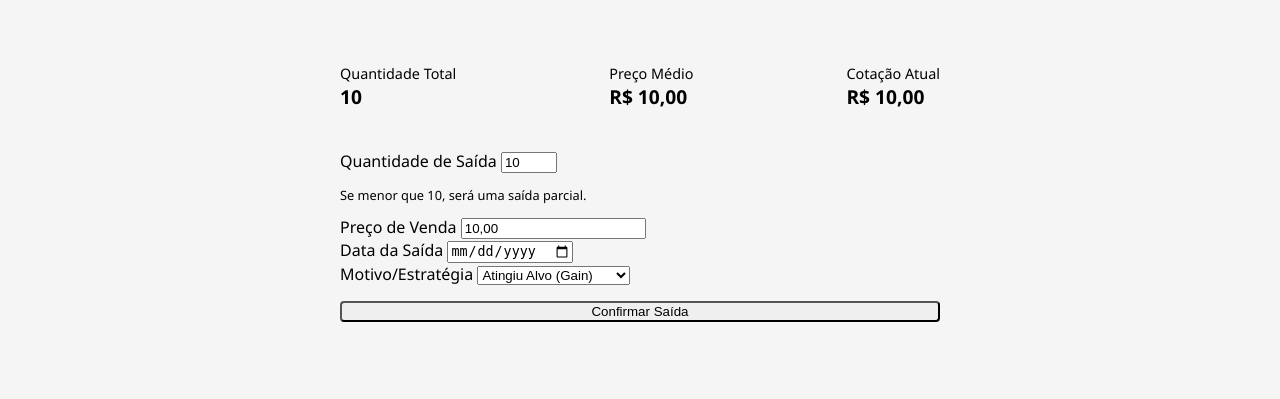
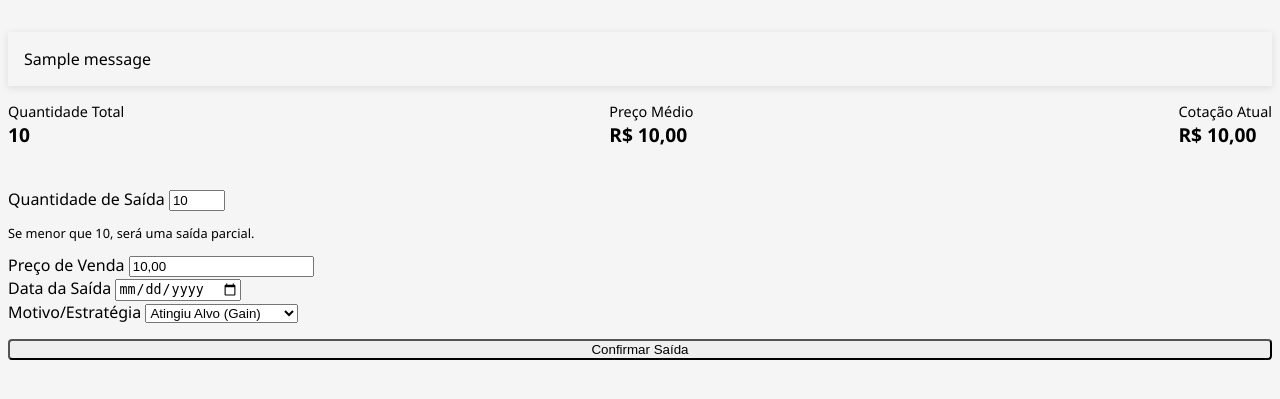
Before and after one commit to Ozeus1/controleacoes, a Python web app: template controle_acoes/templates/exit.html in a window 1280 px wide. Shown: the part 108-507 px from the top of the page. Run offline with Jinja, Linux system fonts and the light colour scheme; the template is opened without the code that fills it: most values are stand-ins (such as "Sample title", 1, 10 or a date in 2020); one stand-in notice (Sample message) is shown.

Commit message:
UI Fix: Add Flash Messages to Exit Page to show errors

```diff
--- a/controle_acoes/templates/exit.html
+++ b/controle_acoes/templates/exit.html
@@ -34,7 +34,16 @@
             <a href="{{ url_for('swingtrade') }}" class="btn btn-secondary">← Voltar</a>
         </header>
 
-        <div class="form-card">
+        {% with messages = get_flashed_messages(with_categories=true) %}
+        {% if messages %}
+        {% for category, message in messages %}
+        <div class="card"
+            style="border-left: 4px solid var(--{{ 'danger' if category == 'error' or category == 'danger' else 'success' }}); margin-bottom: 1rem; padding: 1rem; background-color: var(--card-bg);">
+            {{ message }}
+        </div>
+        {% endfor %}
+        {% endif %}
+        {% endwith %}
         <div class="info-row">
             <div>
                 <span style="display: block; font-size: 0.9rem; color: var(--text-secondary);">Quantidade
```
Lines whose indentation alone changed are shown as unchanged.
